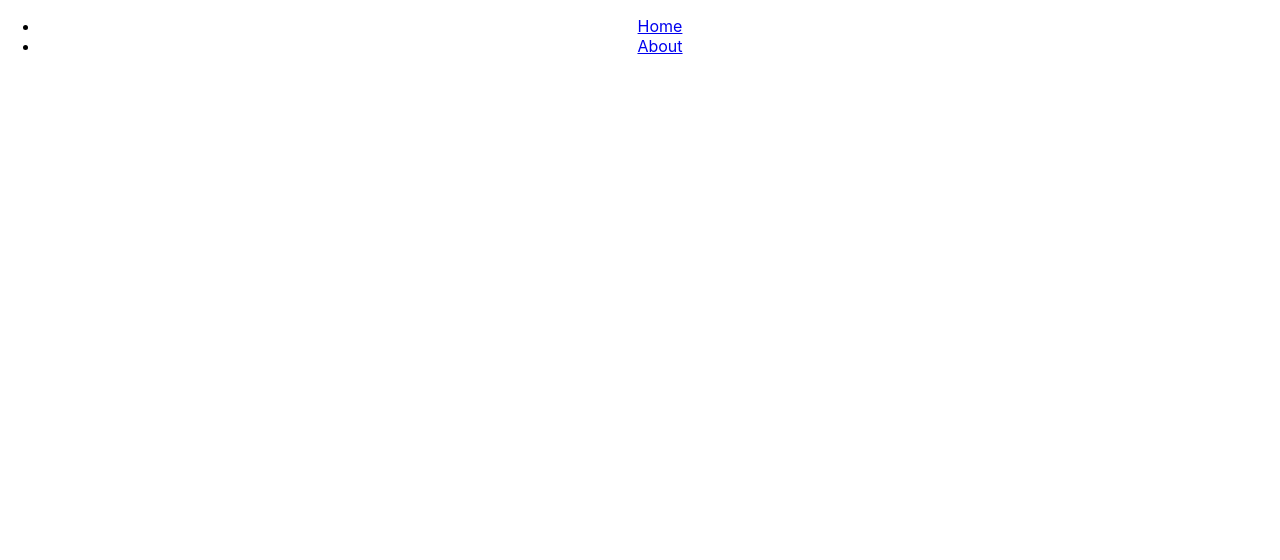
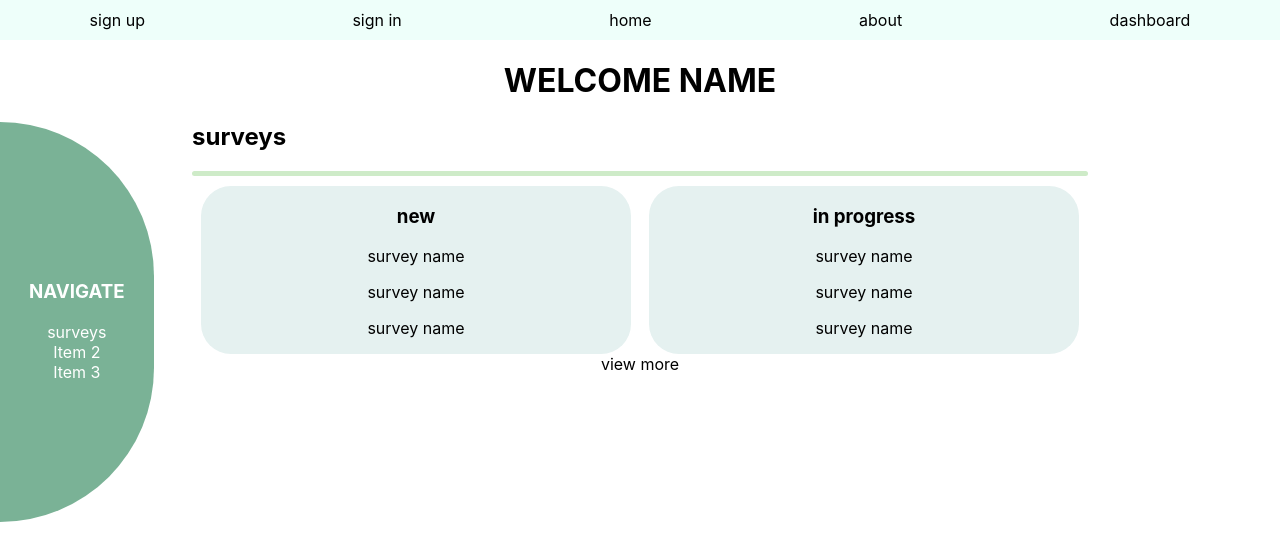
Before and after one commit to rishdor/emotional-response-recognition-in-surveys, a React (Create React App) app in the folder frontend/: page /dashboard in a window 1280 px wide. Before the commit this address had no page. Shown: the top 560 px of the page. Built offline with nearby package versions, Linux system fonts and the light colour scheme.

Commit message:
most of the files and like half of dashboard

```diff
--- a/frontend/src/css/App.css
+++ b/frontend/src/css/App.css
@@ -28,6 +28,26 @@
   color: #61dafb;
 }
 
+:root{
+  --main_color: #EEFFFA;
+  --font_color: #000000;
+}
+
+.navbar {
+  background-color: var(--main_color);
+  color: var(--font_color);
+  margin: 0;
+  padding: 10px 7%;
+  display: flex;
+  justify-content: space-between;
+  list-style-type: none;
+}
+
+.link{
+  color: var(--font_color);
+  text-decoration: none;
+}
+
 @keyframes App-logo-spin {
   from {
     transform: rotate(0deg);
--- /dev/null
+++ b/frontend/src/css/Dashboard.css
@@ -0,0 +1,68 @@
+    :root{
+    --main_color: #EEFFFA;
+    --font_color: #000000;
+    --devide_line_color: #CEEBC8;
+    --element_color: #E5F1F0;
+    --footer_color: #7AB296;
+  }
+
+.sidebar{
+    background-color: var(--footer_color);
+    width: 12%;
+    height: 50vh;
+    position: fixed;
+    display: flex;
+    flex-direction: column;
+    justify-content: space-between;
+    border-radius: 0 500px 500px 0;
+  }
+
+    .sidebar ul{
+        list-style-type: none;
+        padding: 0;
+        margin: auto 1%;
+    }
+
+    .sidebar ul li{
+        color: #FFFFFF;
+    }
+    .sidebar ul li a{
+        color: #FFFFFF;
+        text-decoration: none;
+    }
+
+
+.section{
+    width: 70%;
+    margin: 0 auto;
+}
+
+  .section_name{
+    text-align: left;
+  }
+
+
+  .devide_line{
+    width: 100%;
+    height: 5px;
+    background-color: var(--devide_line_color);
+    margin: 10px auto;
+    border: none;
+    border-radius: 30px;
+  }
+
+  .survey_container{
+    display: flex;
+    flex-direction: row;
+    align-items: center;
+    justify-content: center;
+    margin: 0 auto;
+    width: 100%;
+  }
+
+  .inner_surveys{
+    width: 50%;
+    background-color: var(--element_color);
+    margin: 0 1%;
+    border-radius: 30px;
+  }
--- a/frontend/src/js/App.js
+++ b/frontend/src/js/App.js
@@ -3,20 +3,31 @@ import React from 'react';
 import { BrowserRouter as Router, Route, Routes, Link } from 'react-router-dom';
 import Home from './Home';
 import About from './About';
+import Dashboard from './Dashboard';
+import SignUp from './SignUp';
+import SignIn from './SignIn';
+import Surveys from './Surveys';
 
 function App() {
   return (
     <Router>
       <div className="App">
-        <nav>
-          <ul>
-            <li><Link to="/">Home</Link></li>
-            <li><Link to="/about">About</Link></li>
+      <nav>
+          <ul class='navbar'>
+            <li><Link to="/signUp" class='link'>sign up</Link></li>
+            <li><Link to="/signIn" class='link'>sign in</Link></li>
+            <li><Link to="/" class='link'>home</Link></li>
+            <li><Link to="/about" class='link'>about</Link></li>
+            <li><Link to="/dashboard" class='link'>dashboard</Link></li>
           </ul>
         </nav>
         <Routes>
+          <Route path="/signUp" element={<SignUp />} />
+          <Route path="/signIn" element={<SignIn />} />
           <Route path="/" element={<Home />} />
           <Route path="/about" element={<About />} />
+          <Route path="/dashboard" element={<Dashboard />} />
+          <Route path="/surveys" element={<Surveys />} />
         </Routes>
       </div>
     </Router>
--- /dev/null
+++ b/frontend/src/js/Dashboard.js
@@ -0,0 +1,45 @@
+import React from 'react';
+import { BrowserRouter as Router, Route, Routes, Link } from 'react-router-dom';
+import '../css/Dashboard.css';
+import Surveys from './Surveys';
+
+function Dashboard() {
+  return (
+    <div className="Dashboard">
+      <h1>WELCOME NAME</h1> {/* Replace NAME with the user's name */}
+      <div class='sidebar'>
+        <ul>
+            <li><h3>NAVIGATE</h3></li>
+            <li><a href="#surveys">surveys</a></li>
+            <li>Item 2</li>
+            <li>Item 3</li>
+        </ul>
+      </div>
+      <div class='section'>
+        <h2 class='section_name' id='surveys'>surveys</h2>
+        <hr class='devide_line'></hr>
+        <div class='survey_container'>
+            <div class='inner_surveys'>
+                <h3>new</h3>
+                <p>survey name</p>
+                <p>survey name</p>
+                <p>survey name</p>
+            </div>
+            <div class='inner_surveys'>
+                <h3>in progress</h3>
+                <p>survey name</p>
+                <p>survey name</p>
+                <p>survey name</p>
+            </div>
+        </div>
+        <Link to="/surveys" class='link'>view more</Link>
+      </div>
+
+      <Routes>
+        <Route path="/surveys" element={<Surveys />} />
+      </Routes>
+    </div>
+  );
+}
+
+export default Dashboard;
--- /dev/null
+++ b/frontend/src/js/SignIn.js
@@ -0,0 +1,12 @@
+import React from 'react';
+
+function SignIn() {
+  return (
+    <div className="SignIn">
+      <h2>SignIn</h2>
+      <p>This is the SignIn page.</p>
+    </div>
+  );
+}
+
+export default SignIn;
--- /dev/null
+++ b/frontend/src/js/SignUp.js
@@ -0,0 +1,12 @@
+import React from 'react';
+
+function SignUp() {
+  return (
+    <div className="SignUp">
+      <h2>SignUp</h2>
+      <p>This is the SignUp page.</p>
+    </div>
+  );
+}
+
+export default SignUp;
--- /dev/null
+++ b/frontend/src/js/Surveys.js
@@ -0,0 +1,12 @@
+import React from 'react';
+
+function Surveys() {
+  return (
+    <div className="Surveys">
+      <h2>Surveys</h2>
+      <p>This is the Surveys page.</p>
+    </div>
+  );
+}
+
+export default Surveys;
```
